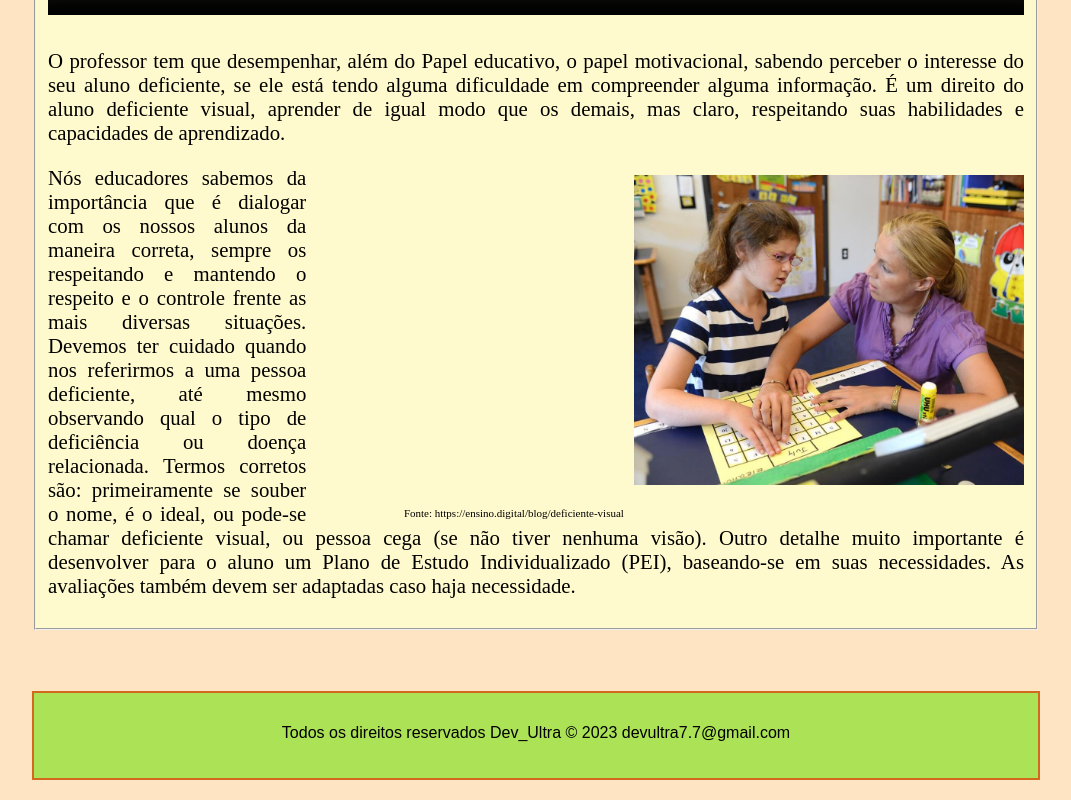
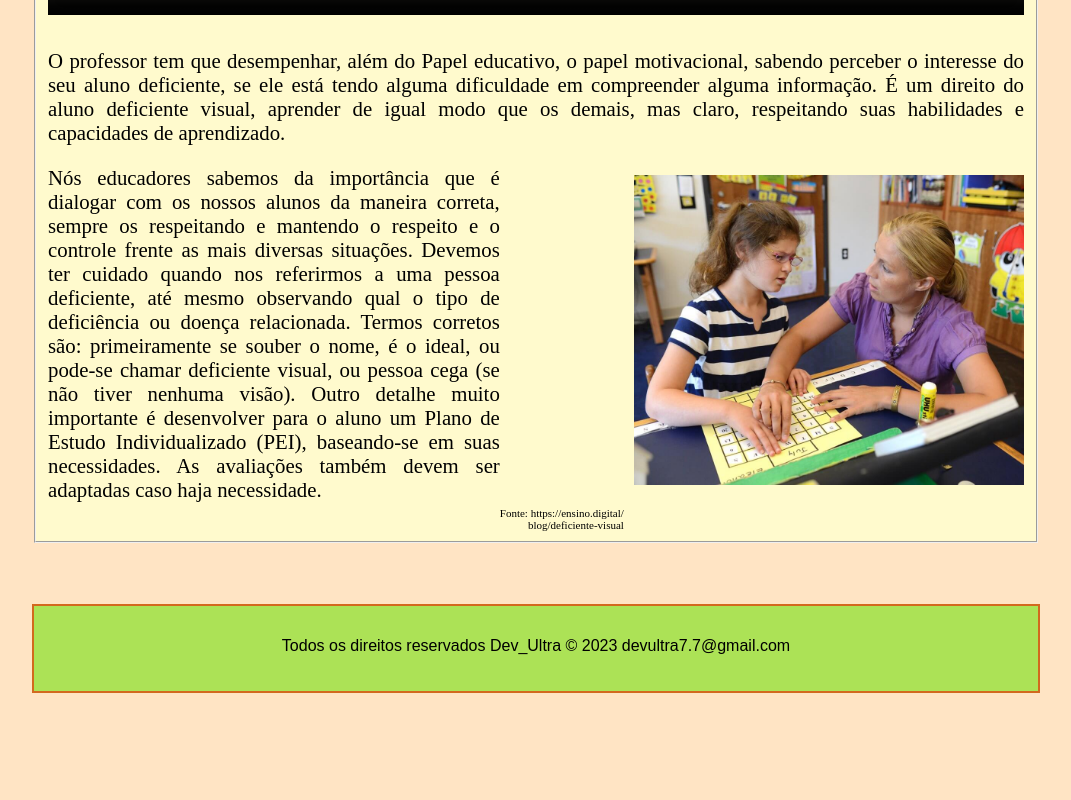
Before and after one commit to Rafael3975/educar_e_amar_pg_3, a plain HTML site: page index.html in a window 1280 px wide. Shown: the part 1033-1833 px from the top of the page, without its empty margins (104-1175 px from the left). After the commit the page ends 1746 px from the top, so only its background shows below. Drawn offline with Linux system fonts and the light colour scheme; grey boxes are pictures that could not be loaded.

Commit message:
Update index.html

```diff
--- a/index.html
+++ b/index.html
@@ -303,7 +303,7 @@
                 </p>
 
                 <img  class="text-image" src="deficiência_visual.PNG" style="width: 40%; height: 30%; float: right; margin-top: 1%; margin-left: 1%; margin-bottom: 3%;" alt="Aluna com deficiência visual e ao lado a educadora, auxiliando na leitura através do tato">
-                <div  style="font-size: 11px; float: right; margin-top: 35%; margin-left: 10%; display: inline-block; text-align: right; position: relative; ">Fonte: https://ensino.digital/blog/deficiente-visual</div>
+                <div  style="font-size: 11px; float: right; margin-top: 35%; display: inline-block; text-align: right; position: relative; ">Fonte: https://ensino.digital/<br>blog/deficiente-visual</div>
 
                 <p class="text_initial_page">
                     Nós educadores sabemos da importância que é dialogar com os nossos alunos da maneira correta, sempre os
```
